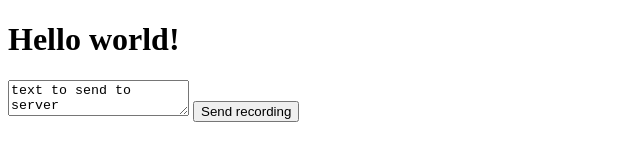
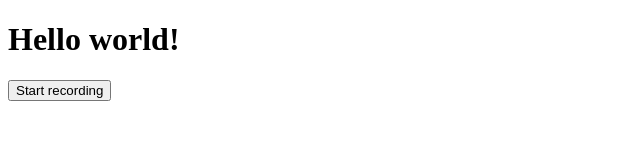
Before and after one commit to spazzylemons/wordle-clone, a plain HTML site: page src/index.html in a window 1280 px wide. Shown: the whole page, without its empty margins (0-640 px from the left). Drawn offline with Linux system fonts and the light colour scheme.

Commit message:
record and send audio to server

```diff
--- a/src/index.html
+++ b/src/index.html
@@ -7,6 +7,19 @@
         <h1>Hello world!</h1>
 
         <script>
+            let recordingState = 'stopped';
+
+            let currentRecorder;
+            let recordedChunks;
+
+            function setRecordingState(state) {
+                document.getElementById('record-toggle').textContent = ({
+                    stopped: 'Start recording',
+                    recording: 'Stop recording',
+                    waiting: 'Waiting...',
+                })[recordingState = state];
+            }
+
             function sendRecording() {
                 const req = new XMLHttpRequest();
                 req.addEventListener('load', function() {
@@ -15,9 +28,49 @@
                 req.open('POST', '/send_recording');
                 req.send(document.getElementById('server-input').textContent);
             }
+
+            async function toggleRecording() {
+                switch (recordingState) {
+                    case 'stopped': {
+                        const media = await navigator.mediaDevices.getUserMedia({ audio: true });
+
+                        recordedChunks = [];
+                        currentRecorder = new MediaRecorder(media);
+                        currentRecorder.addEventListener('dataavailable', (e) => {
+                            recordedChunks.push(e.data);
+
+                            if (currentRecorder.state === 'inactive') {
+                                const blob = new Blob(recordedChunks, { type: 'audio/webm' });
+
+                                const req = new XMLHttpRequest();
+                                req.addEventListener('load', function() {
+                                    alert(`received: '${this.responseText}'`);
+                                    setRecordingState('stopped');
+                                });
+                                req.open('POST', '/send_recording');
+                                req.send(blob);
+                            }
+                        });
+                        currentRecorder.start(1000);
+                        setRecordingState('recording');
+
+                        break;
+                    }
+
+                    case 'recording': {
+                        currentRecorder.stop();
+
+                        setRecordingState('waiting');
+                        break;
+                    }
+                }
+            }
         </script>
 
-        <textarea id="server-input">text to send to server</textarea>
-        <button onclick="sendRecording()">Send recording</button>
+        <button id="record-toggle" onclick="toggleRecording()"></button>
+
+        <script>
+            setRecordingState('stopped');
+        </script>
     </body>
 </html>
```
Also changed, not shown: 1 other file.
